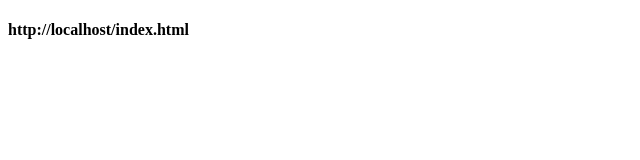
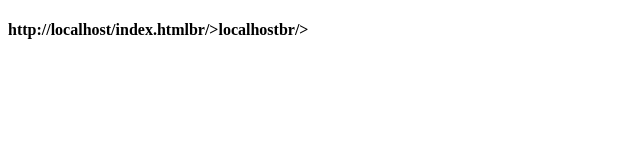
Before and after one commit to sarge6/repo230329, a plain HTML site: page index.html in a window 1280 px wide. Shown: the whole page, without its empty margins (0-640 px from the left). Drawn offline with Linux system fonts and the light colour scheme.

Commit message:
prod1-c01-host-added

```diff
--- a/index.html
+++ b/index.html
@@ -9,9 +9,11 @@
     <script type="text/javascript">
         var url = window.location.href;
         var obj = document.getElementById("msg");
+        var host = window.location.hostname;
         var msg = ""
         msg+="<h4>";
-        msg+= url;
+        msg+= url + "br/>";
+        msg+= host + "br/>";
         msg+="</h4>";
         obj.innerHTML = msg;
         alert("Path is: " + url);
```
